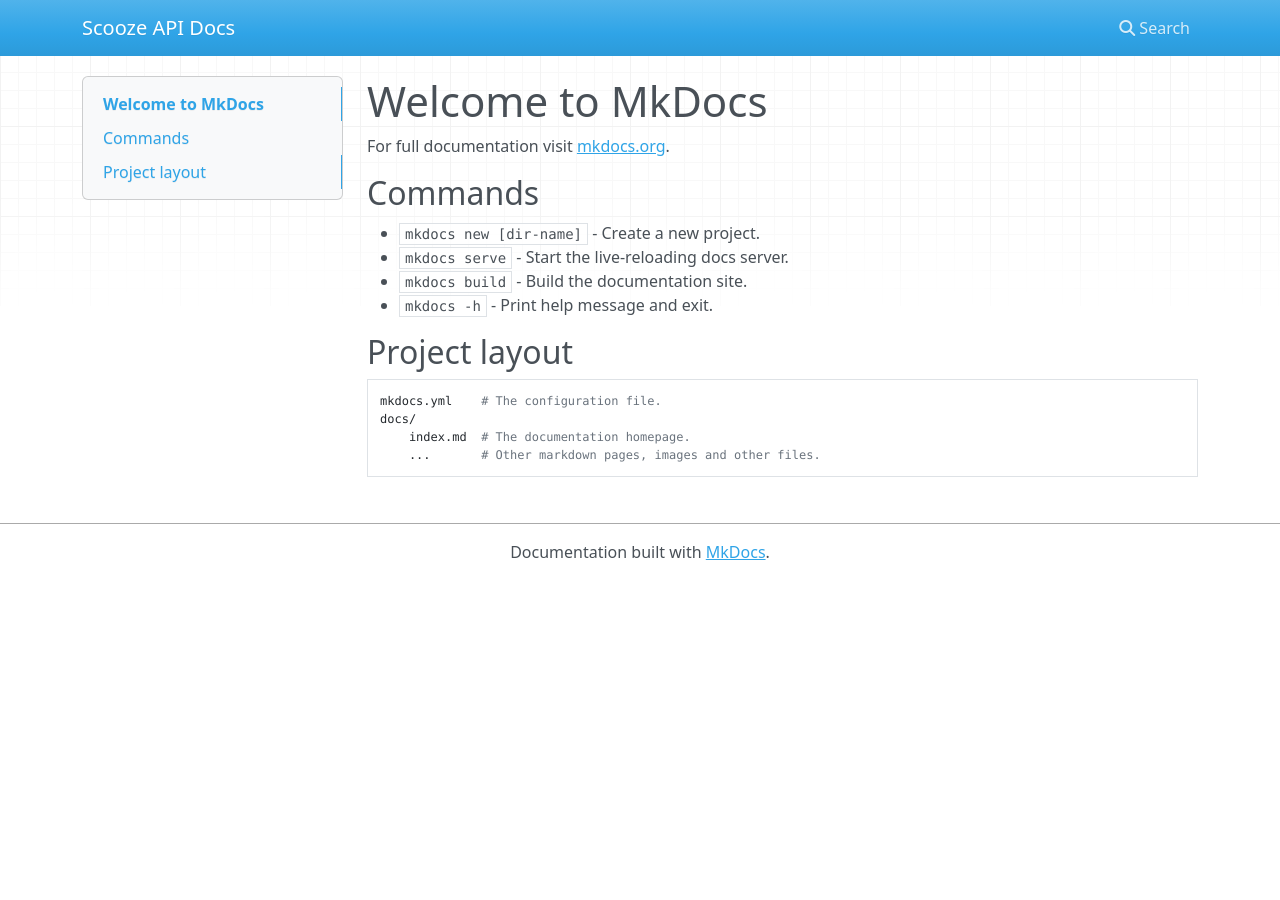
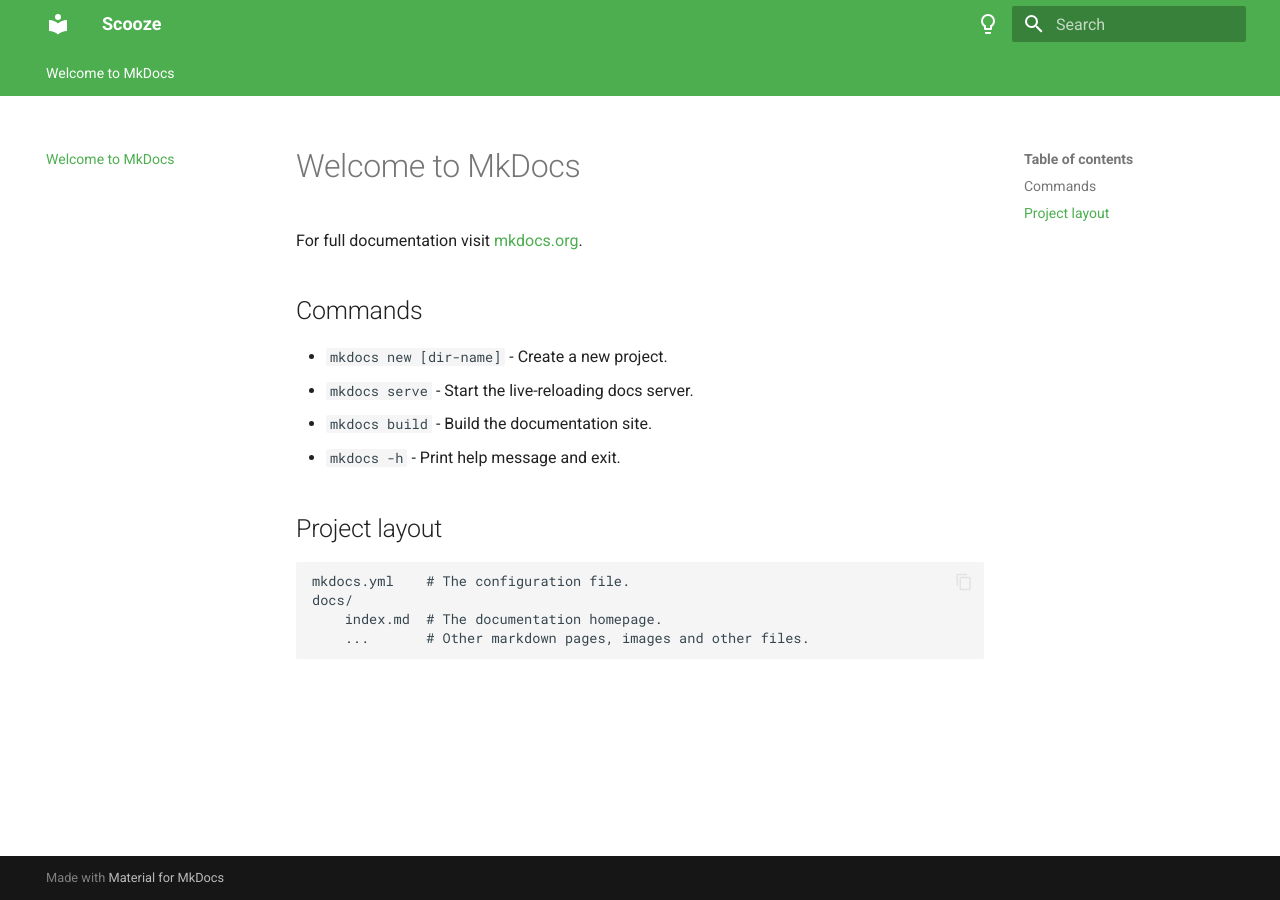
Before and after one commit to arcavios/scooze, an MkDocs documentation site: the page built from docs/index.md, in a window 1280 px wide. Built offline with MkDocs 1.6.1 and Material for MkDocs 9.7.7, drawn with Linux system fonts in a browser that asks for light colours; nearby versions of some CDN libraries.

Commit message:
Update MkDocs to use Material theme. Update docs dependencies.

```diff
--- a/mkdocs.yml
+++ b/mkdocs.yml
@@ -1 +1,28 @@
-site_name: Scooze API Docs
+site_name: Scooze
+
+theme:
+  name: 'material'
+#   custom_dir: 'docs/theme'
+  palette:
+  - media: "(prefers-color-scheme: light)"
+    scheme: default
+    primary: green
+    accent: green
+    toggle:
+      icon: material/lightbulb-outline
+      name: "Switch to dark mode"
+  - media: "(prefers-color-scheme: dark)"
+    scheme: slate
+    primary: green
+    accent: green
+    toggle:
+      icon: material/lightbulb
+      name: "Switch to light mode"
+  features:
+    - content.tabs.link
+    - content.code.annotate
+    - content.code.copy
+    - announce.dismiss
+    - navigation.tabs
+#   logo: 'logo-white.svg'
+#   favicon: 'favicon.png'
--- a/pyproject.toml
+++ b/pyproject.toml
@@ -57,6 +57,9 @@
 
 [tool.poetry.group.docs.dependencies]
 mkdocs = "^1.5.3"
+mkdocs-material = "^9.5.15"
+mkdocstrings = "^0.24.1"
+mkdocstrings-python = "^1.9.0"
 
 [tool.poetry.scripts]
 scooze = "scooze.console.cli:run_cli"
```
Also changed, not shown: 1 other file.
